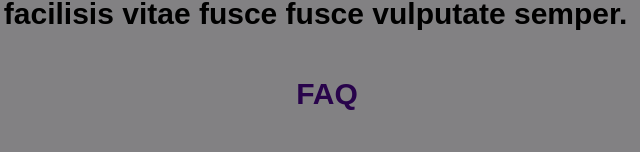
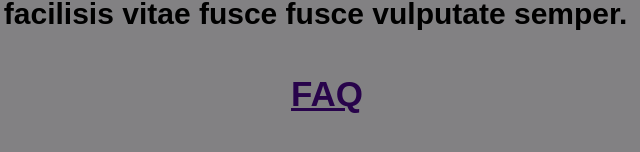
Before and after one commit to itcodegirl/responsive-website-practice, a plain HTML site: page aboutMe.html in a window 1280 px wide. Shown: the part 1402-1554 px from the top of the page, 313-953 px from the left. Drawn offline with Linux system fonts and the light colour scheme.

Commit message:
Update important FAQ Link
FAQ Link from index.html to contact.html

```diff
--- a/aboutMe.html
+++ b/aboutMe.html
@@ -67,7 +67,7 @@
     </p>
     <br />
     <br />
-    <div href="index.html" id="link-home">FAQ</div>
+    <div href="#important" id="faq">FAQ</div>
     <br />
     <br />
   </body>
--- a/src/styles.css
+++ b/src/styles.css
@@ -28,18 +28,14 @@ ul {
 #link-tag,
 #link-home,
 #aboutme-link,
-#faq {
+#faq,
+#email-contact {
 	text-align: center;
 	margin: 0;
-	font-size: 30px;
+	font-size: 35px;
 	line-height: 35px;
 	font-weight: 900;
 	font-family: sofia, sans-serif, cursive;
-	font-style: italic, underline;
-	color: rgb(40, 3, 75);
-
-}
-
-a:hover {
+	text-decoration: underline;
 	color: rgb(40, 3, 75);
 }
```
Also changed, not shown: contact.html (added, +18 -0 lines), index.html (+3 -0 lines).
